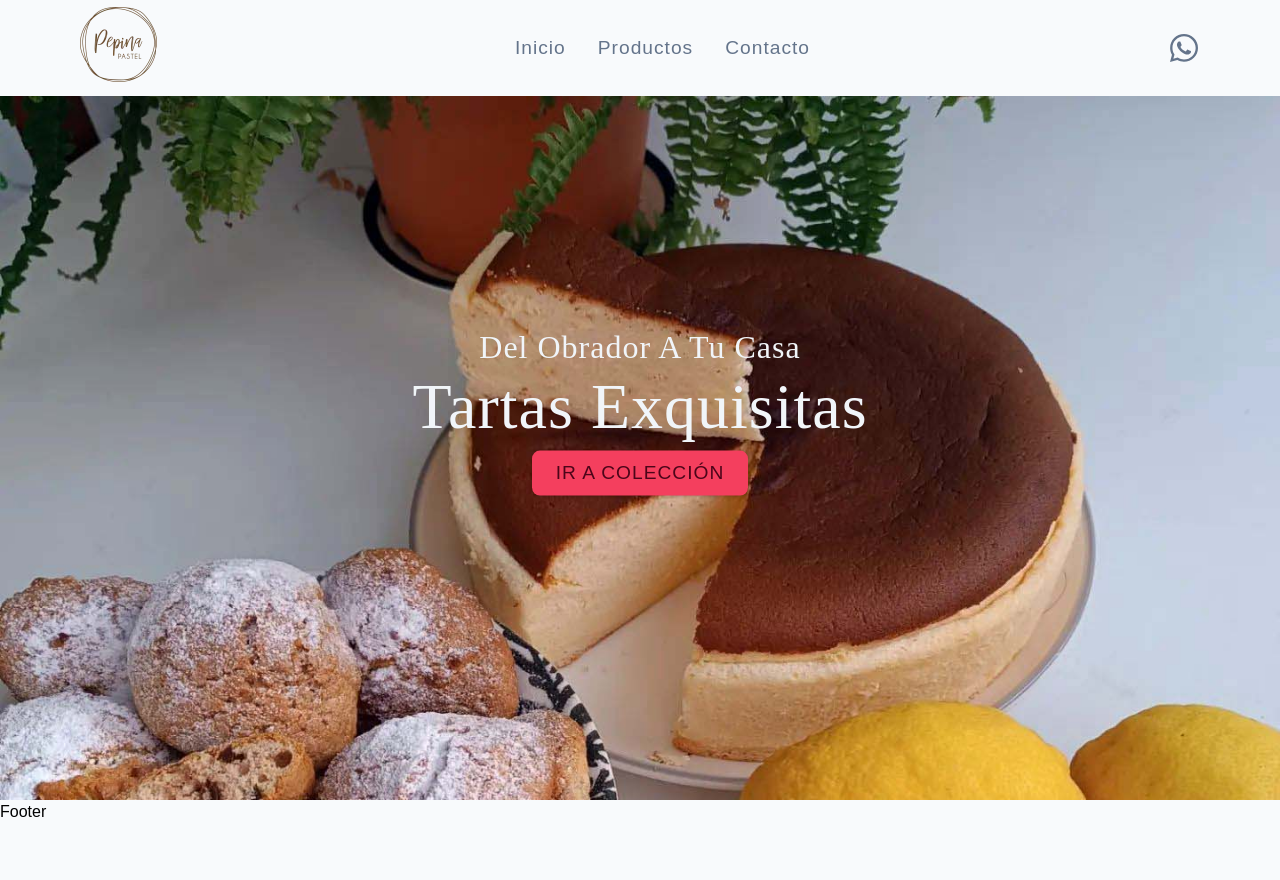
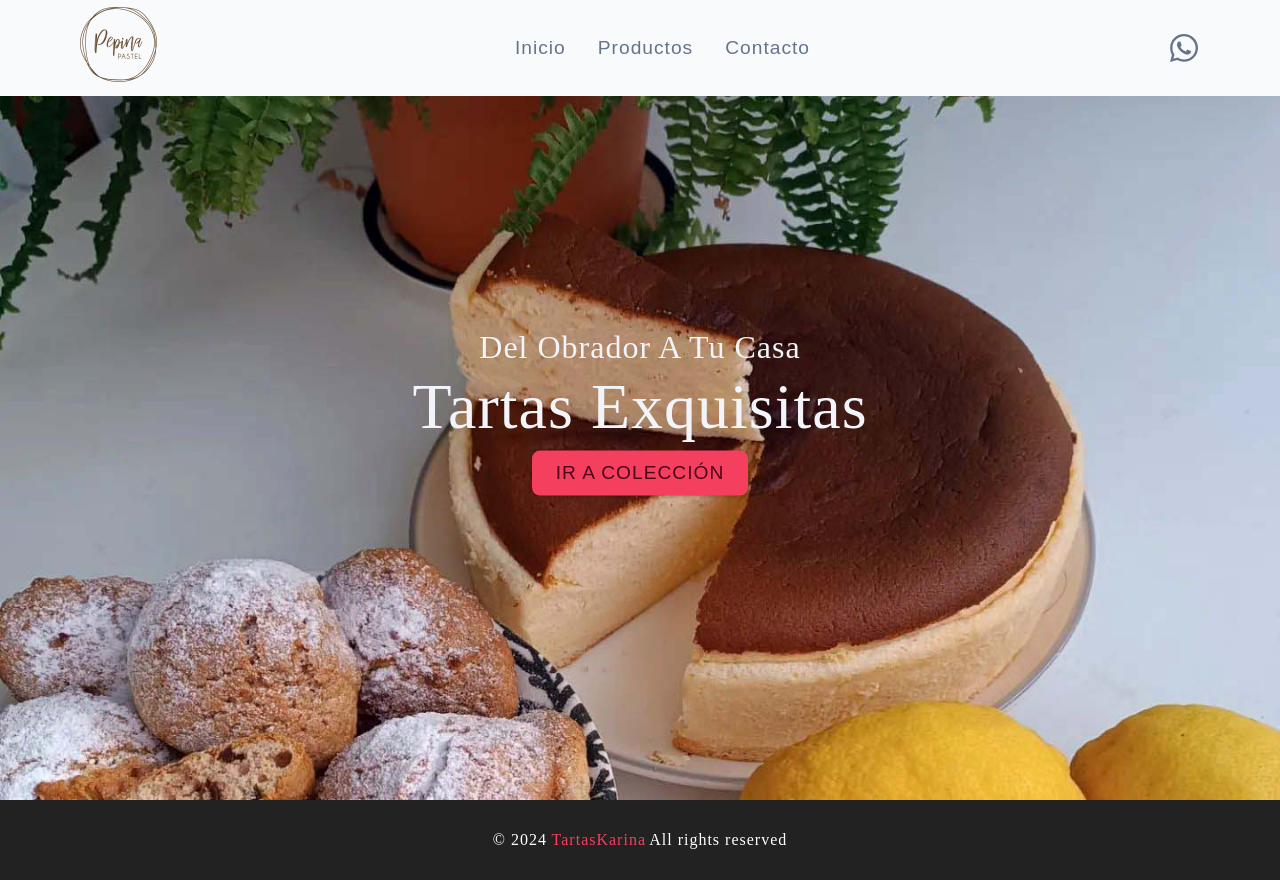
Before and after one commit to asa7ur/Tartas_Karina, a React (Create React App) app: page / in a window 1280 px wide. Before the commit the page ends 824 px from the top, so only its background shows below. Built offline with nearby package versions, Linux system fonts and the light colour scheme.

Commit message:
Added Footer

```diff
--- a/src/components/Footer.js
+++ b/src/components/Footer.js
@@ -1,6 +1,38 @@
+import styled from 'styled-components'
 const Footer = () => {
   return (
-    <div>Footer</div>
+    <Container>
+      <h5>
+        &copy; {new Date().getFullYear()}
+        <span> TartasKarina </span>
+      </h5>
+      <h5>All rights reserved</h5>
+    </Container>
   )
 }
+
+const Container = styled.footer`
+  height: 5rem;
+  display: flex;
+  flex-direction: column;
+  justify-content: center;
+  align-items: center;
+  background: var(--black);
+  text-align: center;
+  span {
+    color: var(--primary-500);
+  }
+  h5 {
+    color: var(--white);
+    margin: 0.1rem;
+
+    font-weight: 400;
+    text-transform: none;
+    line-height: 1.25;
+  }
+  @media (min-width: 776px) {
+    flex-direction: row;
+  }
+`
+
 export default Footer
```
